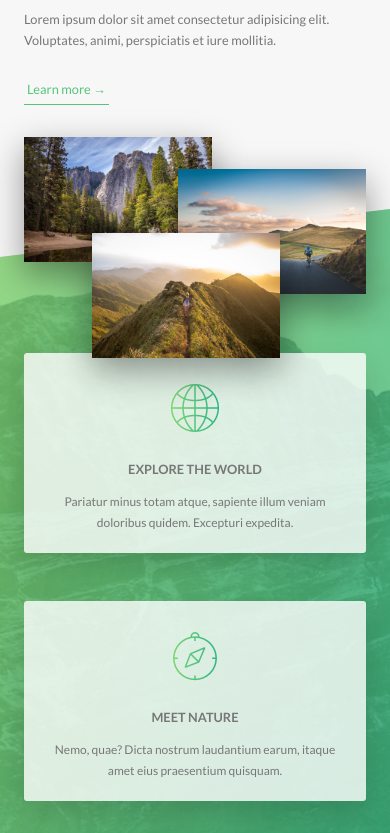
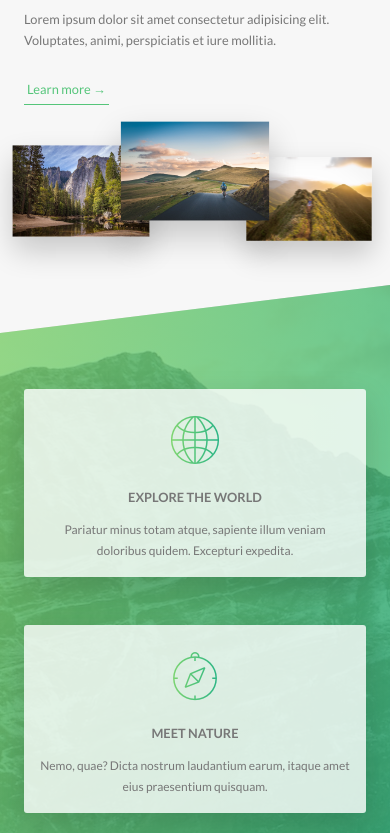
Before and after one commit to matka00/Natours, a website: page index.html in a window 390 px wide. Shown: the part 1071-1904 px from the top of the page. Drawn offline with Linux system fonts and the light colour scheme.

Commit message:
updated responsivity of about and features sections

```diff
--- a/sass/components/_composition.scss
+++ b/sass/components/_composition.scss
@@ -10,19 +10,43 @@
     outline-offset: 2rem;
     transition: all 0.2s;
 
+    @include respond(tab-port) {
+      width: 33.333333%;
+      position: relative;
+      float: left;
+      box-shadow: 0 1.5rem 3rem rgba($color-black, 0.2);
+    }
+
     &--p1 {
+      top: -2rem;
       left: 0;
-      top: -2rem;
+
+      @include respond(tab-port) {
+        top: 0;
+        transform: scale(1.2);
+      }
     }
 
     &--p2 {
+      top: 2rem;
       right: 0;
-      top: 2rem;
+
+      @include respond(tab-port) {
+        top: -2.5rem;
+        z-index: 100;
+        transform: scale(1.3);
+      }
     }
 
     &--p3 {
       left: 20%;
       top: 10rem;
+
+      @include respond(tab-port) {
+        top: 1rem;
+        left: 0;
+        transform: scale(1.1);
+      }
     }
 
     &:hover {
@@ -30,6 +54,11 @@
       transform: scale(1.05) translateY(-0.5rem);
       box-shadow: 0 2.5rem 4rem rgba($color-black, 0.5);
       outline: 1.5rem solid $color-primary;
+
+      @include respond(tab-port) {
+        z-index: 120;
+        transform: scale(1.4) translateY(-0.5rem);
+      }
     }
   }
 
--- a/sass/components/_feature-box.scss
+++ b/sass/components/_feature-box.scss
@@ -6,6 +6,10 @@
   font-size: 1.5rem;
   background-color: rgba($color-white, 0.8);
   transition: transform 0.3s;
+
+  @include respond(tab-port) {
+    padding: 2rem;
+  }
 
   &__icon {
     display: inline-block;
@@ -18,6 +22,10 @@
     );
     -webkit-background-clip: text;
     color: transparent;
+
+    @include respond(tab-port) {
+      margin: 0;
+    }
   }
 
   &:hover {
--- a/sass/pages/_home.scss
+++ b/sass/pages/_home.scss
@@ -28,7 +28,7 @@
   }
 
   @include respond(tab-port) {
-    padding: 15rem 0;
+    padding: 10rem 0;
   }
 }
 
```
Also changed, not shown: css/style.css.
